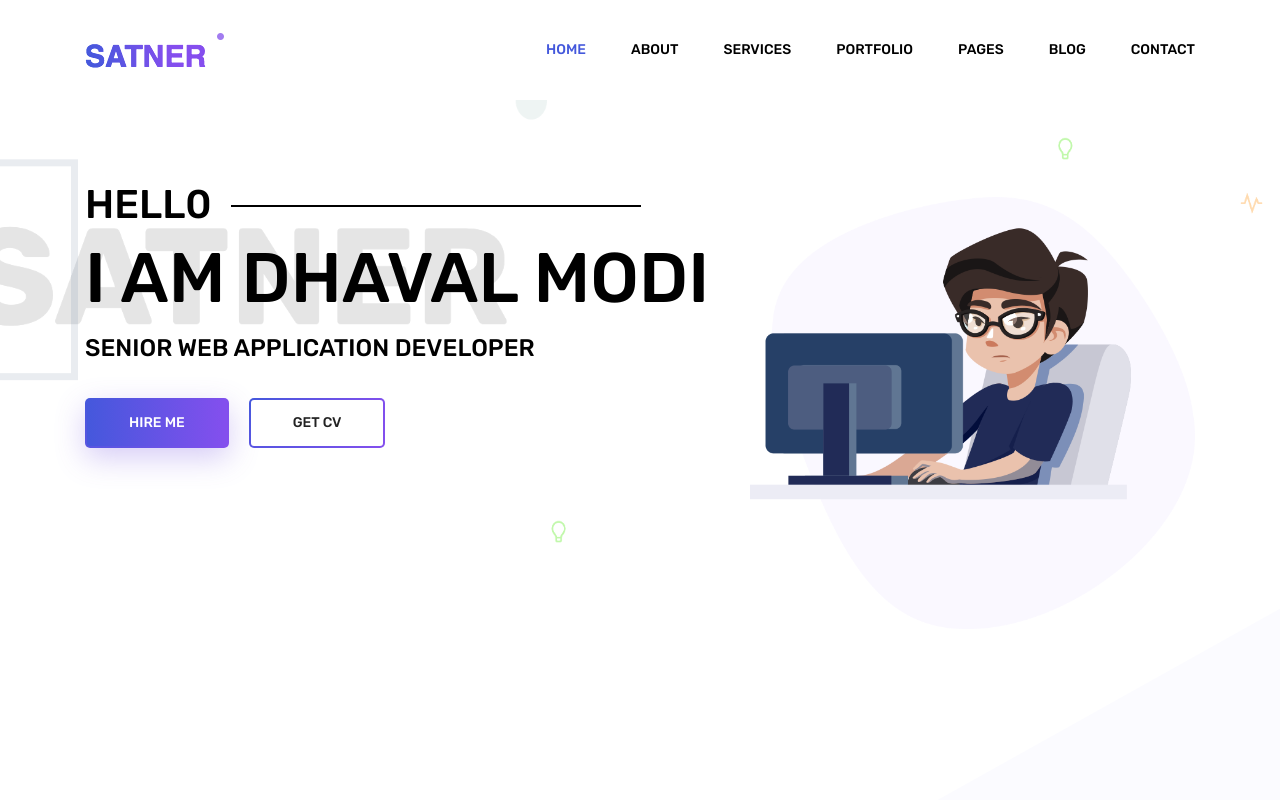
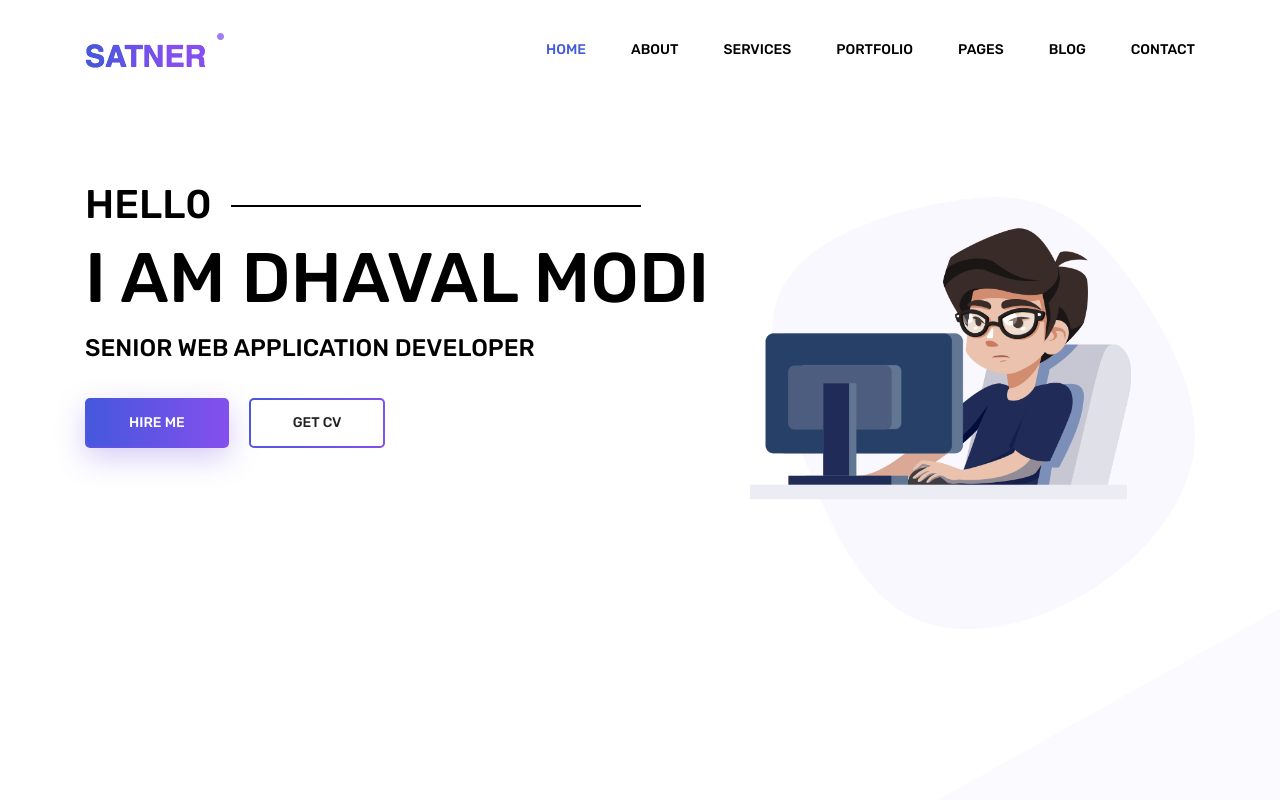
Before and after one commit to modidhaval112/Dhaval_Modi_Portfolio, a React (Create React App) app: page / in a window 1280 px wide. Shown: the top 800 px of the page. Built offline with nearby package versions, Linux system fonts and the light colour scheme.

Commit message:
removed background

```diff
--- a/public/css/style.css
+++ b/public/css/style.css
@@ -344,7 +344,7 @@ button:focus {
 ============================================================================================ */
 .home_banner_area {
   z-index: 1;
-  background: url(../img/banner/home-banner.png) no-repeat top center;
+  /*background: url(../img/banner/home-banner.png) no-repeat top center;*/
   background-position: center;
   background-size: cover; }
   .home_banner_area .banner_inner {
--- a/src/App.js
+++ b/src/App.js
@@ -10,7 +10,7 @@ function App() {
         content="width=device-width, initial-scale=1, shrink-to-fit=no"
       />
       <link rel="icon" href="img/favicon.png" type="image/png" />
-      <title>Modi Portfolio</title>
+      <title>Dhaval Modi</title>
       {/* Bootstrap CSS */}
       <link rel="stylesheet" href="css/bootstrap.css" />
       <link rel="stylesheet" href="vendors/linericon/style.css" />
```
